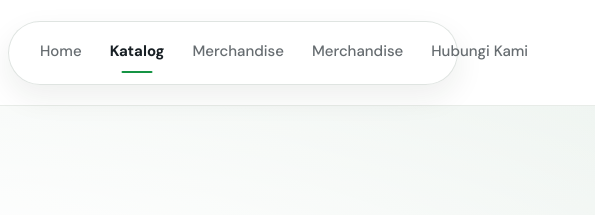
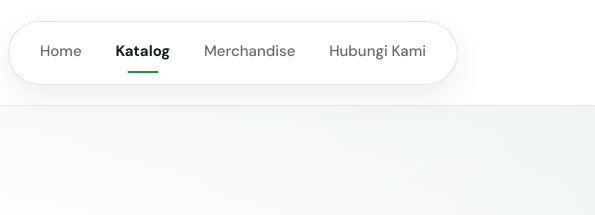
Before and after one commit to nurhidayatkusuma03/tco-toyota, a plain HTML site: page detail.html in a window 1280 px wide. Shown: the top 215 px of the page, 407-1002 px from the left. Drawn offline with Linux system fonts and the light colour scheme.

Commit message:
Remove duplicate Merchandise navigation link

```diff
--- a/detail.html
+++ b/detail.html
@@ -17,7 +17,6 @@
       <nav class="main-nav" id="main-nav" aria-label="Navigasi utama">
         <a href="index.html#home" class="nav-link" data-section="home">Home</a>
         <a href="index.html#katalog" class="nav-link active" aria-current="page" data-section="katalog">Katalog</a>
-        <a href="index.html#merchandise" class="nav-link" data-section="merchandise">Merchandise</a>
         <a href="index.html#merchandise" class="nav-link" data-section="merchandise">Merchandise</a>
         <a href="index.html#contact" class="nav-link" data-section="contact">Hubungi Kami</a>
       </nav>
```
